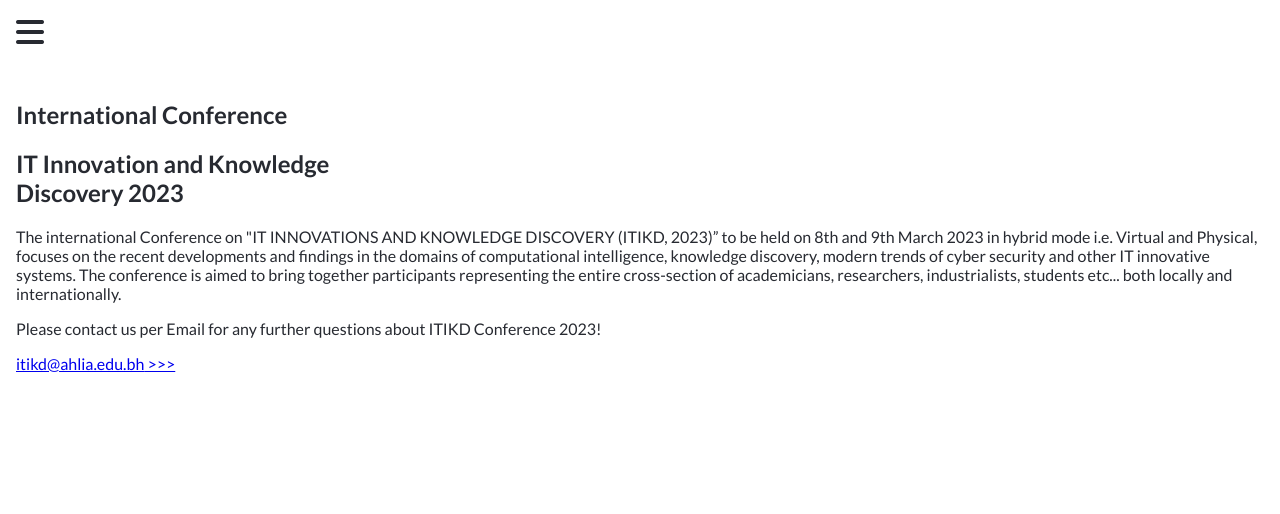
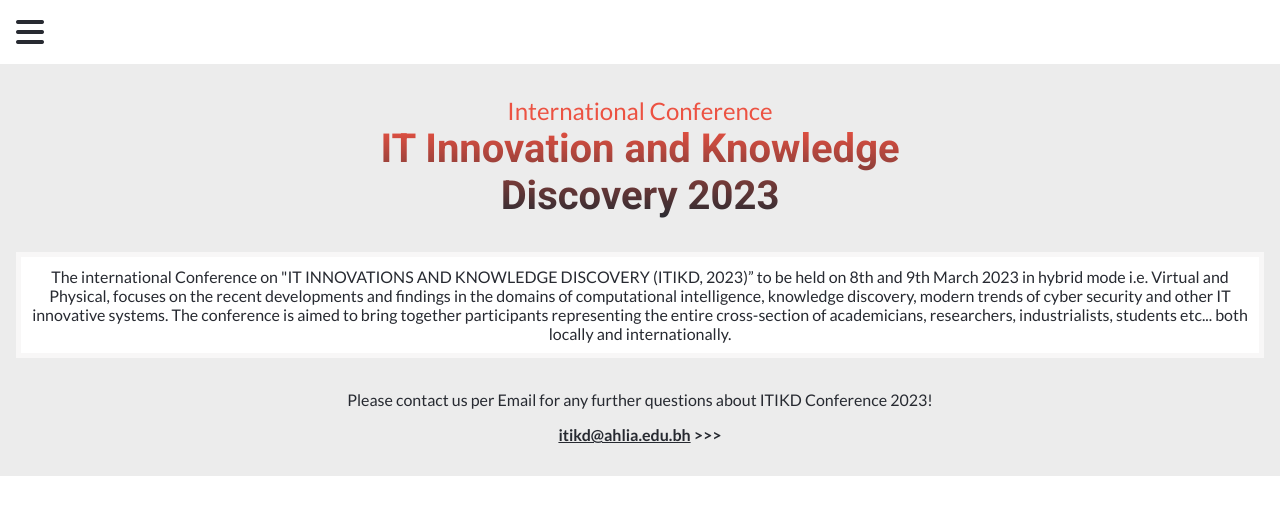
Before and after one commit to dhirajsingha143/ITIKD-Conference-2023, a plain HTML site: page src/about.html in a window 1280 px wide. Drawn offline with Linux system fonts and the light colour scheme.

Commit message:
Add styling for about-intro-section in about page

```diff
--- a/src/styles.css
+++ b/src/styles.css
@@ -299,3 +299,57 @@
   align-items: center;
   gap: 30px;
 }
+
+/*---------------About-Page--------*/
+
+.about {
+  display: flex;
+  flex-direction: column;
+  justify-content: center;
+  align-items: center;
+  background-color: rgb(236, 236, 236);
+}
+
+.about-title {
+  text-align: center;
+  margin: 1rem 0 0 0;
+  color: var(--orange);
+  font-size: 1.5rem;
+  font-weight: 400;
+}
+
+.about-topic {
+  text-align: center;
+  margin-top: 0;
+  font-size: 2.5rem;
+  font-weight: 700;
+  font-family: 'Roboto', sans-serif;
+  color: transparent;
+  background-image: linear-gradient(to bottom, var(--orange), var(--black));
+  -webkit-background-clip: text;
+  background-clip: text;
+}
+
+.about-info {
+  text-align: center;
+  margin-top: 0rem;
+  padding: 0 1rem 0 1rem;
+  background-color: rgb(255, 255, 255);
+  border: 5px solid rgb(248, 247, 247);
+  padding: 10px;
+}
+
+.about-contact {
+  padding-top: 1rem;
+  text-align: center;
+}
+
+.about-email {
+  text-align: center;
+}
+
+.about-email a {
+  text-decoration: none;
+  color: var(--black);
+  font-weight: 600;
+}
```
Also changed, not shown: src/about.html (+2 -0 lines).
